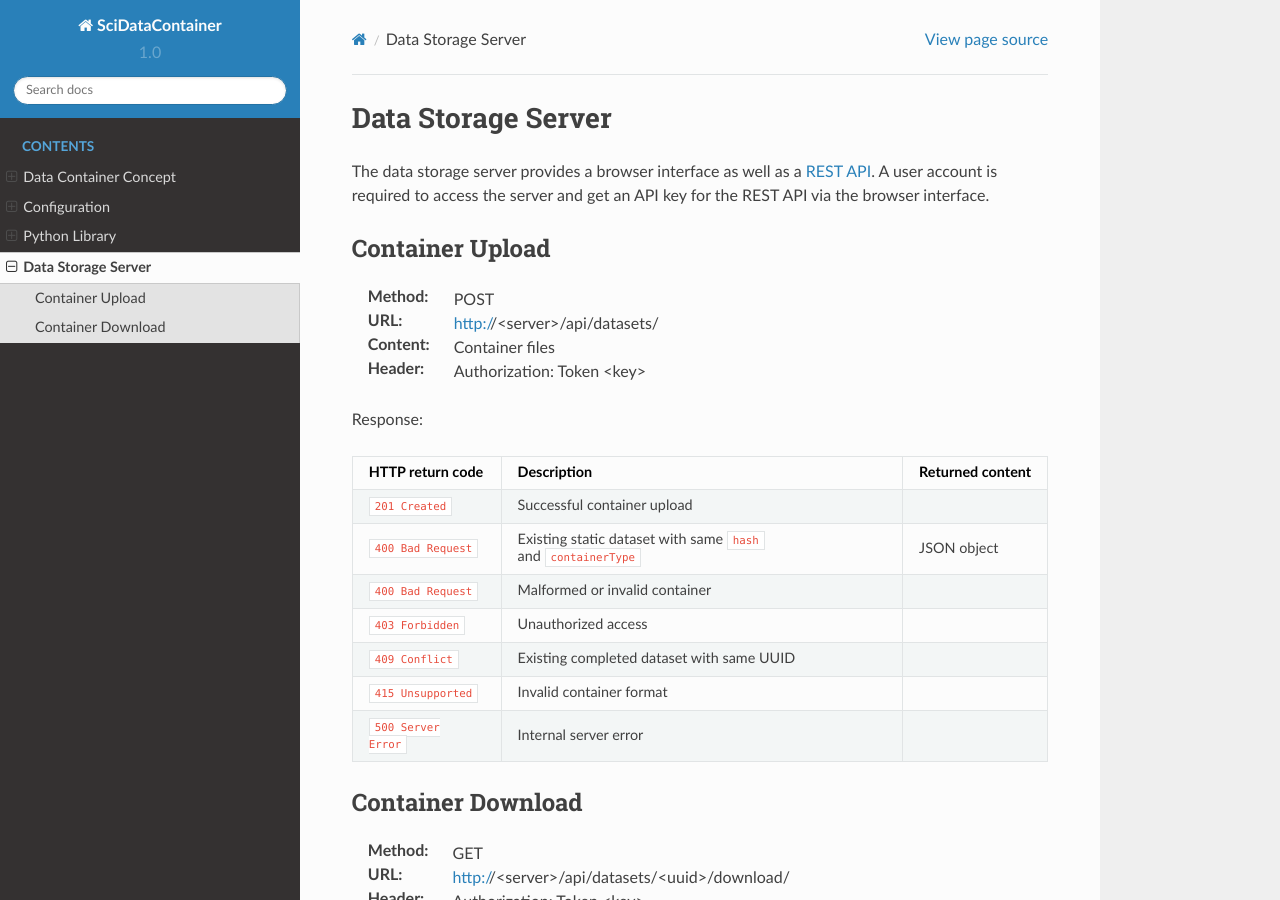
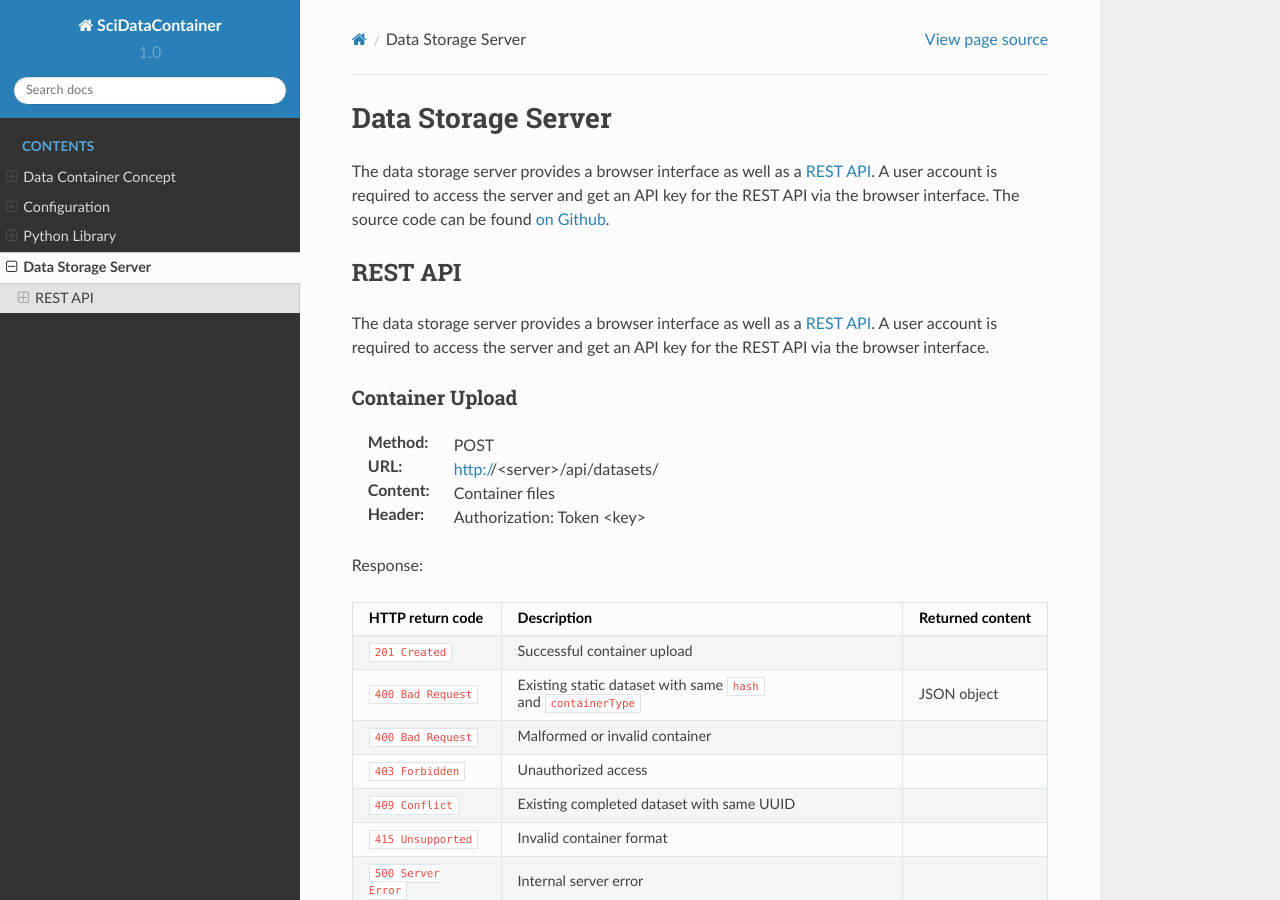
Before and after one commit to SciDataContainer/SciDataContainer, a Sphinx documentation site: the page built from docs/source/server.rst, in a window 1280 px wide and 900 px high. Built offline with Sphinx 7.4.7 and the Read the Docs theme 2.0.0, drawn with Linux system fonts in a browser that asks for light colours.

Commit message:
JSON schema documentation added and server documentation updated.

```diff
--- a/docs/source/server.rst
+++ b/docs/source/server.rst
@@ -1,11 +1,18 @@
 Data Storage Server
 ===================
+
+The data storage server provides a browser interface as well as a `REST API <https://en.wikipedia.org/wiki/Representational_state_transfer>`_.
+A user account is required to access the server and get an API key for the REST API via the browser interface.
+The source code can be found `on Github <https://github.com/SciDataContainer/django-scidatacontainer>`_.
+
+REST API
+--------
 
 The data storage server provides a browser interface as well as a `REST API <https://en.wikipedia.org/wiki/Representational_state_transfer>`_. A user account is required to access the server and get an API key for the REST API via the browser interface.
 
 
 Container Upload
-----------------
+^^^^^^^^^^^^^^^^
 
 :Method: POST
 :URL: http://<server>/api/datasets/
@@ -27,7 +34,8 @@ Response:
 
 
 Container Download
-------------------
+^^^^^^^^^^^^^^^^^^
+
 
 :Method: GET
 :URL: http://<server>/api/datasets/<uuid>/download/
```
Also changed, not shown: docs/source/python/api.rst (+10 -0 lines).
